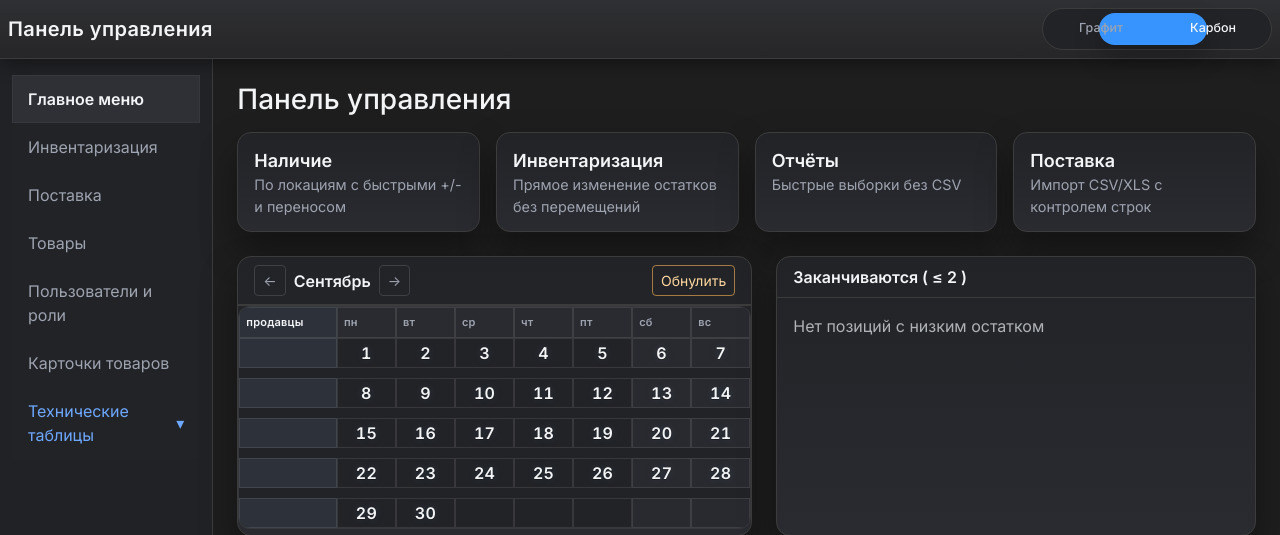
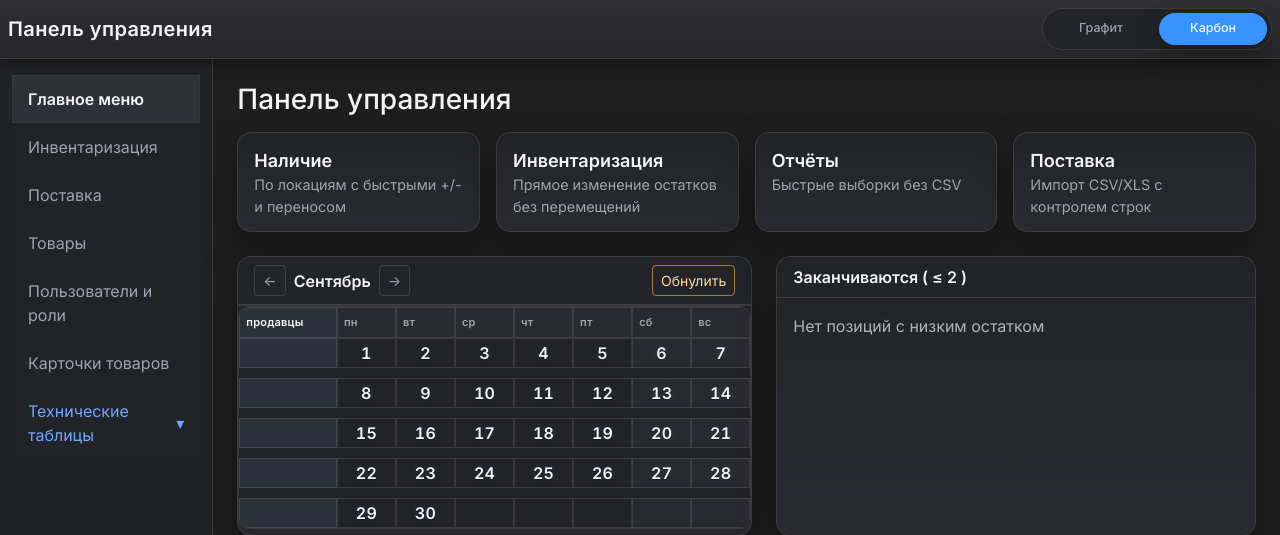
Before and after one commit to msnq-prod/Dvorik, a Flask app: page / in a window 1280 px wide, with the box ticked. Shown: the top 535 px of the page. Run offline with Flask 3, Linux system fonts and the light colour scheme; data comes from the database, SQL or seed files in the repository; data that the repository does not hold is empty; some libraries are stand-ins or nearby versions.

Commit message:
Fix theme toggle thumb translation

```diff
--- a/admin_ui/static/css/admin.css
+++ b/admin_ui/static/css/admin.css
@@ -472,7 +472,7 @@
 }
 
 #theme-carbon:checked ~ .theme-switch-thumb {
-  transform: translateX(calc(var(--segment-width) + var(--switch-gap)));
+  transform: translateX(calc(100% + var(--switch-gap)));
 }
 
 /* Alternate carbon palette */
```
